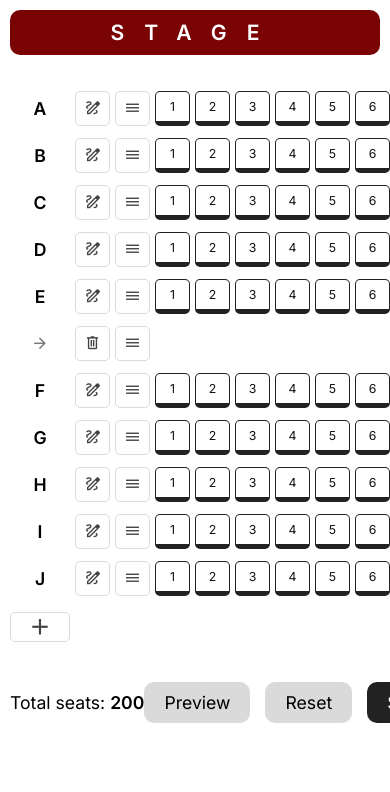
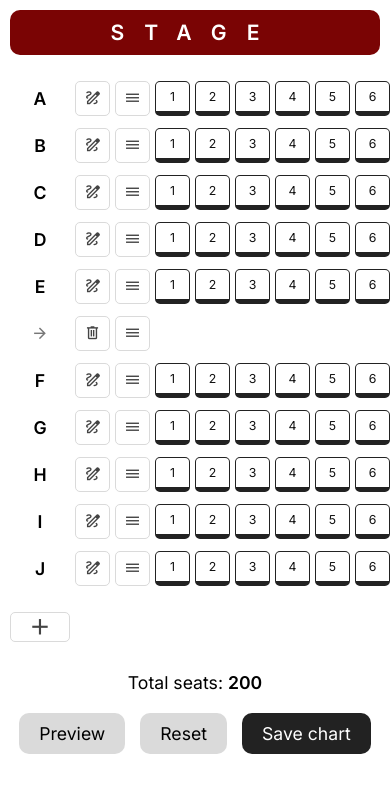
Before and after one commit to cenksari/react-seatmap-creator, a React (Create React App) app: page / in a window 390 px wide. Shown: the top 792 px of the page. Built offline with nearby package versions, Linux system fonts and the light colour scheme.

Commit message:
Add accesibility.

```diff
--- a/src/App.tsx
+++ b/src/App.tsx
@@ -279,6 +279,7 @@ const App = (): React.JSX.Element => {
     <div className='container'>
       <Stage />
 
+      <div className='seatmap'>
         <DragDropContext onDragEnd={handleOnDragEnd}>
           <Droppable droppableId='rows' direction='vertical'>
             {(droppableProvided) => (
@@ -317,11 +318,12 @@ const App = (): React.JSX.Element => {
             )}
           </Droppable>
         </DragDropContext>
+      </div>
 
       <NewRow addEmptyRow={addEmptyRow} addSeatedRow={addSeatedRow} />
 
       <div className='flex flex-space-between flex-v-center buttons'>
-        <div>
+        <div className='totals'>
           Total seats: <strong>{getTotalAvailableSeats()}</strong>
         </div>
         <div className='flex flex-gap-medium'>
--- a/src/components/NewRow.tsx
+++ b/src/components/NewRow.tsx
@@ -59,6 +59,17 @@ const NewRow = ({ addEmptyRow, addSeatedRow }: IProps): React.JSX.Element => {
     }
   };
 
+  /**
+   * Handles a key press event to close open dropdown.
+   *
+   * @param {React.KeyboardEvent<HTMLInputElement>} e - The event object from the key press.
+   */
+  const handleKeyDown = (e: React.KeyboardEvent<HTMLInputElement>): void => {
+    if (e.key === 'Escape') {
+      setMenuOpened(false);
+    }
+  };
+
   return (
     <div ref={ref} className='flex flex-gap-smallrow relative new-row'>
       <button
@@ -82,6 +93,7 @@ const NewRow = ({ addEmptyRow, addSeatedRow }: IProps): React.JSX.Element => {
             Add new seated row
           </button>
           {formOpened && (
+            <>
               <form
                 onSubmit={handleSeatedRowAdd}
                 className='flex flex-gap-medium flex-column flex-v-center dropdown-form'
@@ -94,11 +106,18 @@ const NewRow = ({ addEmptyRow, addSeatedRow }: IProps): React.JSX.Element => {
                   maxLength={3}
                   name='rowName'
                   value={formValues.name}
+                  onKeyDown={handleKeyDown}
                   placeholder='Enter row label'
                   onChange={(e) => setFormValues({ ...formValues, name: e.target.value })}
                 />
                 <button type='submit'>Add</button>
               </form>
+
+              <button type='button' onClick={() => setMenuOpened(false)}>
+                <span className='material-symbols-outlined'>close</span>
+                Exit adding
+              </button>
+            </>
           )}
           <button type='button' onClick={() => handleEmptyRowAdd()}>
             <span className='material-symbols-outlined'>expand</span>
--- a/src/components/NewSeat.tsx
+++ b/src/components/NewSeat.tsx
@@ -49,7 +49,7 @@ const NewSeat = ({ seat, addEmptySeat, addAvailableSeat }: IProps): React.JSX.El
       </button>
 
       {menuOpened && (
-        <div className='flex flex-gap flex-column dropdown'>
+        <div className='flex flex-gap flex-column dropdown right'>
           <button type='button' onClick={() => handleSeatAction('right', addAvailableSeat)}>
             <span className='material-symbols-outlined'>event_seat</span>
             Add new seat
--- a/src/components/Row.tsx
+++ b/src/components/Row.tsx
@@ -69,6 +69,17 @@ const Row = React.memo(
       setMenuOpened(false);
     };
 
+    /**
+     * Handles a key press event to close open dropdown.
+     *
+     * @param {React.KeyboardEvent<HTMLInputElement>} e - The event object from the key press.
+     */
+    const handleKeyDown = (e: React.KeyboardEvent<HTMLInputElement>): void => {
+      if (e.key === 'Escape') {
+        setMenuOpened(false);
+      }
+    };
+
     return (
       <div data-row-id={row} className='flex flex-gap-small row'>
         {!empty ? (
@@ -101,7 +112,7 @@ const Row = React.memo(
 
               {menuOpened && (
                 <div className='flex flex-gap flex-column dropdown'>
-                  <button type='button' className='active'>
+                  <button type='button' className='active no-pointer-events'>
                     <span className='material-symbols-outlined'>draw</span>
                     Edit row label
                   </button>
@@ -117,6 +128,7 @@ const Row = React.memo(
                       maxLength={3}
                       name='rowName'
                       value={formValues.name}
+                      onKeyDown={handleKeyDown}
                       placeholder='Enter row label'
                       onChange={(e) => setFormValues({ ...formValues, name: e.target.value })}
                     />
--- a/src/components/Seat.tsx
+++ b/src/components/Seat.tsx
@@ -42,7 +42,7 @@ const Seat = React.memo(({ seat, addEmptySeat, deleteSeat }: IProps): React.JSX.
   };
 
   const renderDropdown = (): React.JSX.Element => (
-    <div className='flex flex-gap flex-column dropdown'>
+    <div className='flex flex-gap flex-column dropdown right'>
       {seat.status === 'available' && (
         <button type='button' onClick={() => handleOnClick('left')}>
           <span className='material-symbols-outlined'>arrow_back</span>
--- a/src/styles/map.css
+++ b/src/styles/map.css
@@ -101,6 +101,10 @@ strong {
   background-color: #222222;
 }
 
+.no-pointer-events {
+  pointer-events: none;
+}
+
 .flex {
   display: flex;
 }
@@ -158,10 +162,14 @@ strong {
 }
 
 .container {
-  margin: 10px;
+  margin: 20px;
   user-select: none;
   white-space: nowrap;
   --webkit-user-select: none;
+}
+
+.seatmap {
+  padding-bottom: 10px;
 }
 
 .stage {
@@ -171,7 +179,7 @@ strong {
   font-size: 1.2em;
   text-align: center;
   border-radius: 10px;
-  margin-bottom: 30px;
+  margin-bottom: 20px;
   letter-spacing: 20px;
   background-color: #7a0404;
 }
@@ -242,7 +250,7 @@ strong {
 }
 
 .buttons {
-  margin-top: 40px;
+  margin-top: 30px;
 }
 
 .dropdown {
@@ -253,6 +261,10 @@ strong {
   border-radius: 5px;
   border: 1px solid #ffffff;
   background-color: #222222;
+}
+
+.dropdown.right {
+  right: 0;
 }
 
 .dropdown button {
@@ -332,3 +344,17 @@ strong {
 .drag-handle:active {
   cursor: grabbing;
 }
+
+@media (max-width: 600px) {
+  .container {
+    margin: 10px;
+  }
+
+  .buttons {
+    flex-direction: column;
+  }
+
+  .buttons .totals {
+    margin-bottom: 20px;
+  }
+}
```
Lines whose indentation alone changed are shown as unchanged.
